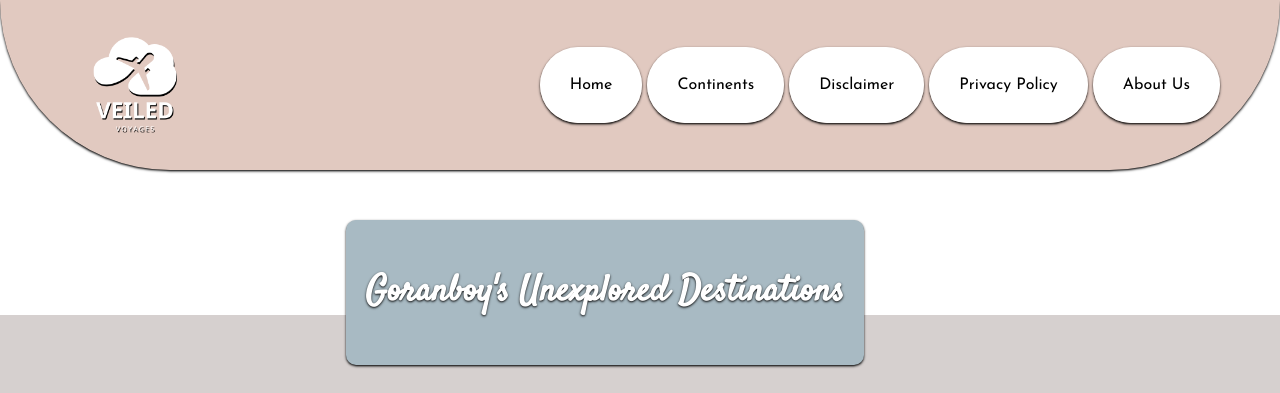
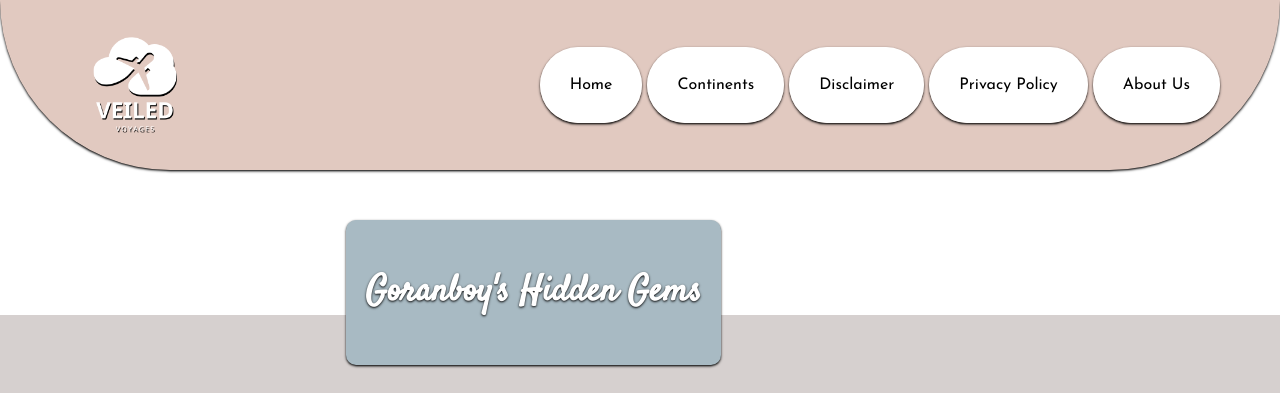
Before and after one commit to ashneeeet/GORANBOY, a plain HTML site: page index.html in a window 1280 px wide. Shown: the top 393 px of the page. Drawn offline with nearby package versions, Linux system fonts and the light colour scheme.

Commit message:
Update index.html

```diff
--- a/index.html
+++ b/index.html
@@ -38,7 +38,7 @@
     <!-- Unexplored Destination Block Starts -->
     <div class="unexp">
 
-        <p><b>Goranboy's Unexplored Destinations</b></p>
+        <p><b>Goranboy's Hidden Gems</b></p>
 
      </div>
 
```
